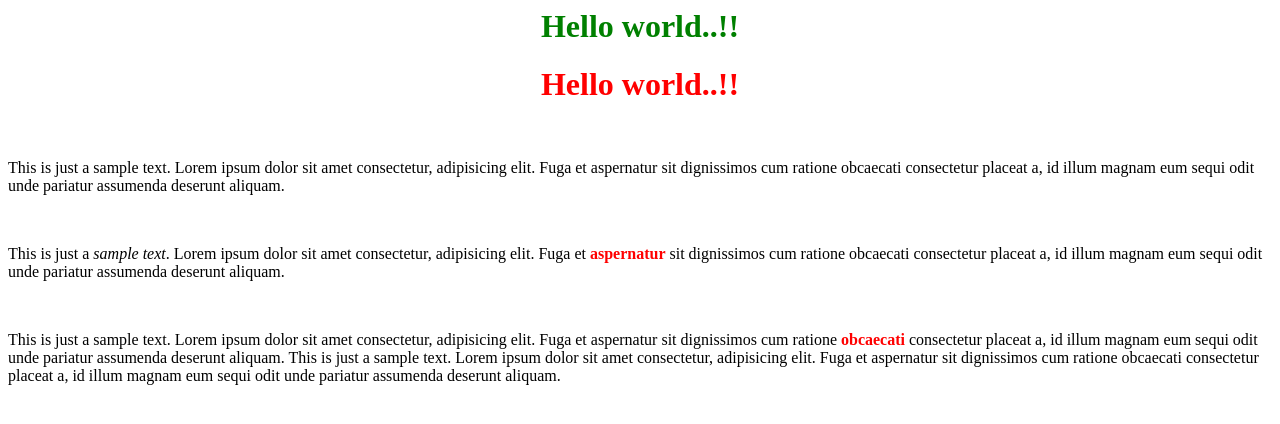
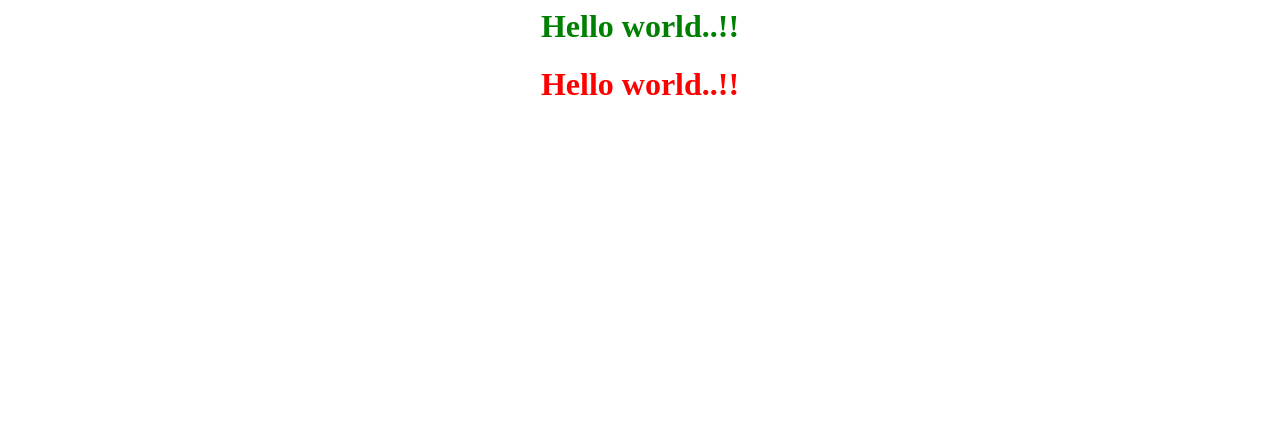
Before and after one commit to Tanmay-More/php-docker, a PHP site: page / in a window 1280 px wide. Shown: the top 424 px of the page. Run offline with PHP 8.4, Linux system fonts and the light colour scheme.

Commit message:
sample change

```diff
--- a/php/index.php
+++ b/php/index.php
@@ -9,9 +9,6 @@
     <?php
         echo "<h1 style='text-align: center; color: green;'>Hello world..!!</h1>";
         echo "<h1 style='text-align: center; color: red;'>Hello world..!!</h1>";
-        echo "<br><p>This is just a sample text. Lorem ipsum dolor sit amet consectetur, adipisicing elit. Fuga et aspernatur sit dignissimos cum ratione obcaecati consectetur placeat a, id illum magnam eum sequi odit unde pariatur assumenda deserunt aliquam.</p>";
-        echo "<br><p>This is just a <i>sample text</i>. Lorem ipsum dolor sit amet consectetur, adipisicing elit. Fuga et <strong style='color: red'>aspernatur</strong> sit dignissimos cum ratione obcaecati consectetur placeat a, id illum magnam eum sequi odit unde pariatur assumenda deserunt aliquam.</p>";
-        echo "<br><p>This is just a sample text. Lorem ipsum dolor sit amet consectetur, adipisicing elit. Fuga et aspernatur sit dignissimos cum ratione <strong style='color: red'>obcaecati</strong> consectetur placeat a, id illum magnam eum sequi odit unde pariatur assumenda deserunt aliquam. This is just a sample text. Lorem ipsum dolor sit amet consectetur, adipisicing elit. Fuga et aspernatur sit dignissimos cum ratione obcaecati consectetur placeat a, id illum magnam eum sequi odit unde pariatur assumenda deserunt aliquam.</p>";
     ?>
 </body>
 </html>
```
